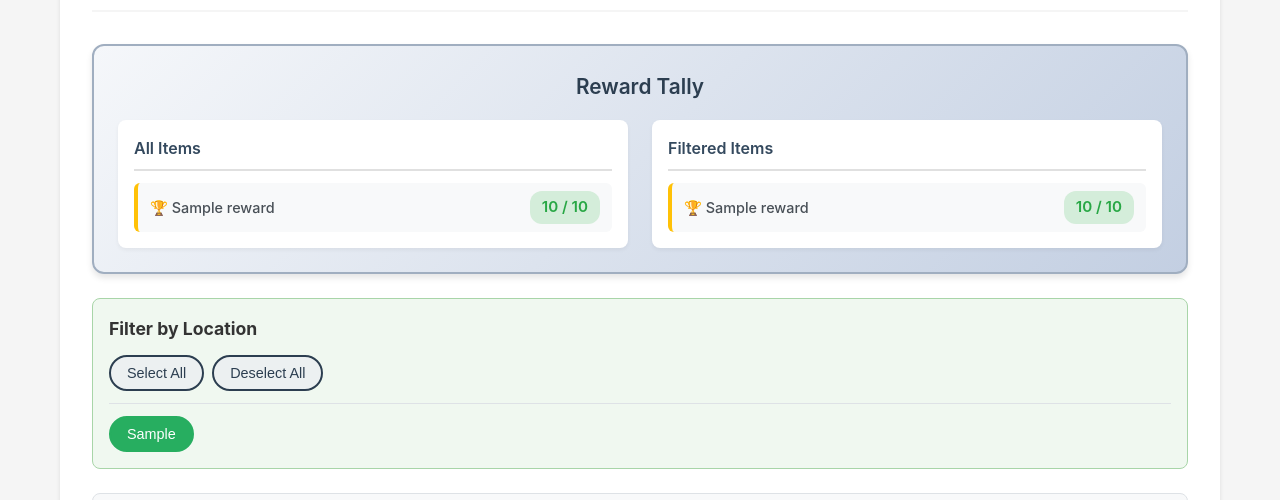
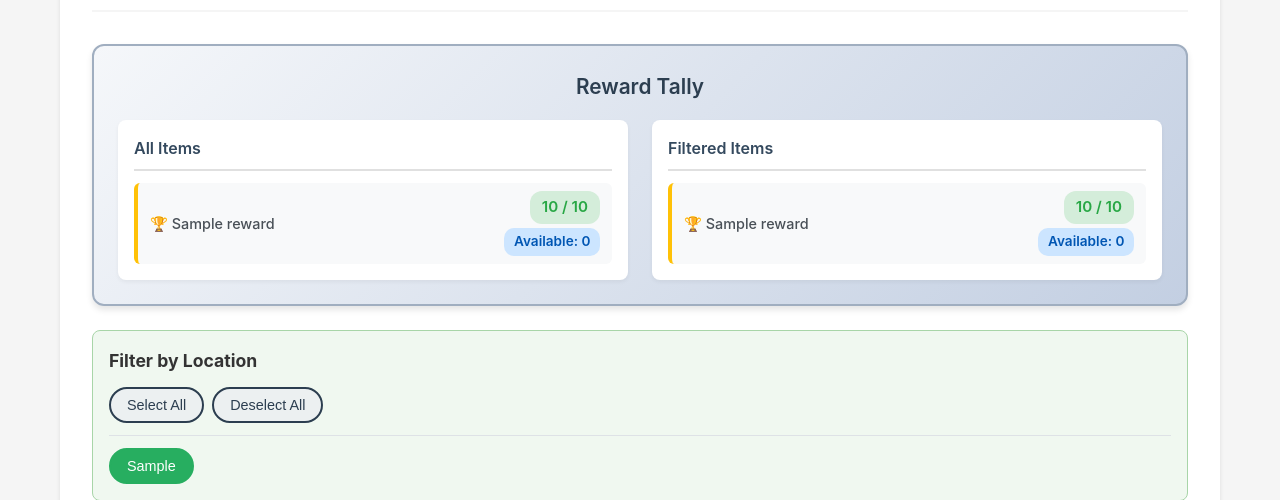
Before and after one commit to kelvinzhu2000/game-checklist-progresser, a Flask app: page /checklist/1 in a window 1280 px wide. Shown: the part 448-948 px from the top of the page. Run offline with Flask 3, Linux system fonts and the light colour scheme; a user stored in the database is signed in; tables that the repository leaves empty hold one stand-in row (values such as "Sample post").

Commit message:
Add available rewards calculation and display
Co-authored-by: kelvinzhu2000 <1774863+kelvinzhu2000@users.noreply.github.com>

```diff
--- a/app/templates/view_checklist.html
+++ b/app/templates/view_checklist.html
@@ -93,7 +93,7 @@
             {% set reward_prereq_data = [] %}
             {% for prereq in item.prerequisites %}
                 {% if prereq.prerequisite_reward_id %}
-                    {% set prereq_str = prereq.prerequisite_reward_id|string ~ '|' ~ (prereq.reward_amount or 1)|string ~ '|' ~ (prereq.reward_location or '') ~ '|' ~ (prereq.reward_category or '') %}
+                    {% set prereq_str = prereq.prerequisite_reward_id|string ~ '|' ~ (prereq.reward_amount or 1)|string ~ '|' ~ (prereq.reward_location or '') ~ '|' ~ (prereq.reward_category or '') ~ '|' ~ ('1' if prereq.consumes_reward else '0') %}
                     {% set _ = reward_prereq_data.append(prereq_str) %}
                 {% endif %}
             {% endfor %}
@@ -599,7 +599,7 @@ function calculateRewardTotals(items) {
                 const amount = parseInt(amountStr) || 0;
 
                 if (!totals[rewardName]) {
-                    totals[rewardName] = { total: 0, collected: 0 };
+                    totals[rewardName] = { total: 0, collected: 0, consumed: 0 };
                 }
 
                 totals[rewardName].total += amount;
@@ -608,6 +608,36 @@ function calculateRewardTotals(items) {
                 }
             });
         }
+
+        // Calculate consumed rewards from completed items with consuming prerequisites
+        if (isCompleted) {
+            const prereqData = item.getAttribute('data-reward-prerequisites');
+            if (prereqData && prereqData.trim() !== '') {
+                const prereqs = prereqData.split(';').filter(p => p);
+                prereqs.forEach(prereqStr => {
+                    const [rewardIdStr, amountStr, location, category, consumesStr] = prereqStr.split('|');
+                    const consumes = consumesStr === '1';
+
+                    if (consumes) {
+                        const rewardId = parseInt(rewardIdStr);
+                        const rewardName = rewardIdToName[rewardId];
+                        const amount = parseInt(amountStr) || 1;
+
+                        if (rewardName) {
+                            if (!totals[rewardName]) {
+                                totals[rewardName] = { total: 0, collected: 0, consumed: 0 };
+                            }
+                            totals[rewardName].consumed += amount;
+                        }
+                    }
+                });
+            }
+        }
+    });
+
+    // Calculate available (collected - consumed)
+    Object.keys(totals).forEach(rewardName => {
+        totals[rewardName].available = Math.max(0, totals[rewardName].collected - totals[rewardName].consumed);
     });
 
     return totals;
@@ -639,7 +669,10 @@ function updateRewardTally() {
             rewardItem.className = 'tally-item';
             rewardItem.innerHTML = `
                 <span class="tally-reward-name">🏆 ${rewardName}</span>
-                <span class="tally-count">${data.collected} / ${data.total}</span>
+                <div class="tally-counts">
+                    <span class="tally-count">${data.collected} / ${data.total}</span>
+                    <span class="tally-available">Available: ${data.available}</span>
+                </div>
             `;
             allRewardsDiv.appendChild(rewardItem);
         });
@@ -658,16 +691,19 @@ function updateRewardTally() {
             rewardItem.className = 'tally-item';
             rewardItem.innerHTML = `
                 <span class="tally-reward-name">🏆 ${rewardName}</span>
-                <span class="tally-count">${data.collected} / ${data.total}</span>
+                <div class="tally-counts">
+                    <span class="tally-count">${data.collected} / ${data.total}</span>
+                    <span class="tally-available">Available: ${data.available}</span>
+                </div>
             `;
             filteredRewardsDiv.appendChild(rewardItem);
         });
     }
 }
 
-// Function to calculate reward tallies from completed items
+// Function to calculate reward tallies from completed items (with consumed tracking)
 function calculateRewardTallies() {
-    const tallies = {}; // { rewardName: { total: X, collected: Y } }
+    const tallies = {}; // { key: { collected: X, consumed: Y, available: Z, rewardName, location, category } }
     const allItems = document.querySelectorAll('.item');
 
     allItems.forEach(item => {
@@ -685,7 +721,7 @@ function calculateRewardTallies() {
                 // Store with location and category for filtering
                 const key = `${rewardName}|${location}|${category}`;
                 if (!tallies[key]) {
-                    tallies[key] = { collected: 0, rewardName, location, category };
+                    tallies[key] = { collected: 0, consumed: 0, available: 0, rewardName, location, category };
                 }
 
                 if (isCompleted) {
@@ -693,6 +729,38 @@ function calculateRewardTallies() {
                 }
             });
         }
+
+        // Track consumed rewards from completed items with consuming prerequisites
+        if (isCompleted) {
+            const prereqData = item.getAttribute('data-reward-prerequisites');
+            if (prereqData && prereqData.trim() !== '') {
+                const prereqs = prereqData.split(';').filter(p => p);
+                prereqs.forEach(prereqStr => {
+                    const [rewardIdStr, amountStr, prereqLocation, prereqCategory, consumesStr] = prereqStr.split('|');
+                    const consumes = consumesStr === '1';
+
+                    if (consumes) {
+                        const rewardId = parseInt(rewardIdStr);
+                        const rewardName = rewardIdToName[rewardId];
+                        const amount = parseInt(amountStr) || 1;
+
+                        if (rewardName) {
+                            // Match the key based on prerequisite filters
+                            const key = `${rewardName}|${prereqLocation}|${prereqCategory}`;
+                            if (!tallies[key]) {
+                                tallies[key] = { collected: 0, consumed: 0, available: 0, rewardName, location: prereqLocation, category: prereqCategory };
+                            }
+                            tallies[key].consumed += amount;
+                        }
+                    }
+                });
+            }
+        }
+    });
+
+    // Calculate available (collected - consumed)
+    Object.keys(tallies).forEach(key => {
+        tallies[key].available = Math.max(0, tallies[key].collected - tallies[key].consumed);
     });
 
     return tallies;
@@ -707,20 +775,24 @@ function updateRewardPrerequisiteBadges() {
         const prereqData = item.getAttribute('data-reward-prerequisites');
         if (!prereqData || prereqData.trim() === '') return;
 
-        // Parse reward prerequisites: "rewardId|amount|location|category"
+        // Parse reward prerequisites: "rewardId|amount|location|category|consumes"
         const prereqs = prereqData.split(';').filter(p => p);
         const prereqBadges = item.querySelectorAll('.item-prerequisite-badge');
 
+        let hasInsufficientRewards = false;
+
         prereqs.forEach((prereqStr, index) => {
-            const [rewardIdStr, amountStr, location, category] = prereqStr.split('|');
+            const [rewardIdStr, amountStr, location, category, consumesStr] = prereqStr.split('|');
             const rewardId = parseInt(rewardIdStr);
             const required = parseInt(amountStr);
             const rewardName = rewardIdToName[rewardId];
+            const consumes = consumesStr === '1';
 
             if (!rewardName) return;
 
-            // Calculate collected amount with filters
+            // Calculate available amount with filters (use available for consuming prerequisites)
             let collected = 0;
+            let available = 0;
             Object.entries(tallies).forEach(([key, data]) => {
                 const [tallyRewardName, tallyLocation, tallyCategory] = key.split('|');
 
@@ -734,18 +806,29 @@ function updateRewardPrerequisiteBadges() {
                 if (category && category !== tallyCategory) return;
 
                 collected += data.collected;
+                available += data.available;
             });
+
+            // For consuming prerequisites, check against available; otherwise check against collected
+            const checkAmount = consumes ? available : collected;
+            const isMet = checkAmount >= required;
+
+            // If this is a consuming prerequisite and there aren't enough available rewards, mark item
+            if (consumes && !isMet) {
+                hasInsufficientRewards = true;
+            }
 
             // Find the corresponding badge (reward prerequisite badges start with 🏆)
             prereqBadges.forEach(badge => {
                 const badgeText = badge.textContent.trim();
                 if (badgeText.startsWith('🏆') && badgeText.includes(rewardName)) {
                     // Update the badge text with new tally
-                    const isMet = collected >= required;
-                    let newText = `🏆 ${collected}/${required}x ${rewardName}`;
+                    // For consuming prerequisites, show available; otherwise show collected
+                    const displayAmount = consumes ? available : collected;
+                    let newText = `🏆 ${displayAmount}/${required}x ${rewardName}`;
                     if (location) newText += ` (${location})`;
                     if (category) newText += ` [${category}]`;
-                    if (badgeText.includes('(consumes)')) newText += ' (consumes)';
+                    if (consumes) newText += ' (consumes)';
 
                     badge.textContent = newText;
 
@@ -760,6 +843,13 @@ function updateRewardPrerequisiteBadges() {
                 }
             });
         });
+
+        // Grey out items that consume rewards they don't have enough of
+        if (hasInsufficientRewards) {
+            item.classList.add('insufficient-rewards');
+        } else {
+            item.classList.remove('insufficient-rewards');
+        }
     });
 }
 
@@ -1143,6 +1233,13 @@ function lockItems(itemIds) {
     color: #495057;
 }
 
+.tally-counts {
+    display: flex;
+    flex-direction: column;
+    align-items: flex-end;
+    gap: 0.25rem;
+}
+
 .tally-count {
     font-size: 0.95rem;
     font-weight: 600;
@@ -1150,6 +1247,15 @@ function lockItems(itemIds) {
     background: #d4edda;
     padding: 0.25rem 0.75rem;
     border-radius: 12px;
+}
+
+.tally-available {
+    font-size: 0.85rem;
+    font-weight: 600;
+    color: #0056b3;
+    background: #cce5ff;
+    padding: 0.2rem 0.6rem;
+    border-radius: 10px;
 }
 
 .no-rewards {
@@ -1226,6 +1332,29 @@ function lockItems(itemIds) {
     font-size: 1.2rem;
 }
 
+/* Items with insufficient rewards (greyed out but not fully locked) */
+.item.insufficient-rewards {
+    opacity: 0.5;
+    background: #fafafa;
+    border-left: 3px solid #ff9800;
+}
+
+.item.insufficient-rewards .item-checkbox {
+    cursor: not-allowed;
+}
+
+.item.insufficient-rewards h3 {
+    color: #888;
+}
+
+.item.insufficient-rewards::after {
+    content: "⚠️";
+    position: absolute;
+    top: 10px;
+    right: 40px;
+    font-size: 1.1rem;
+}
+
 .item {
     position: relative;
 }
```
Also changed, not shown: app/models.py (+83 -0 lines).
